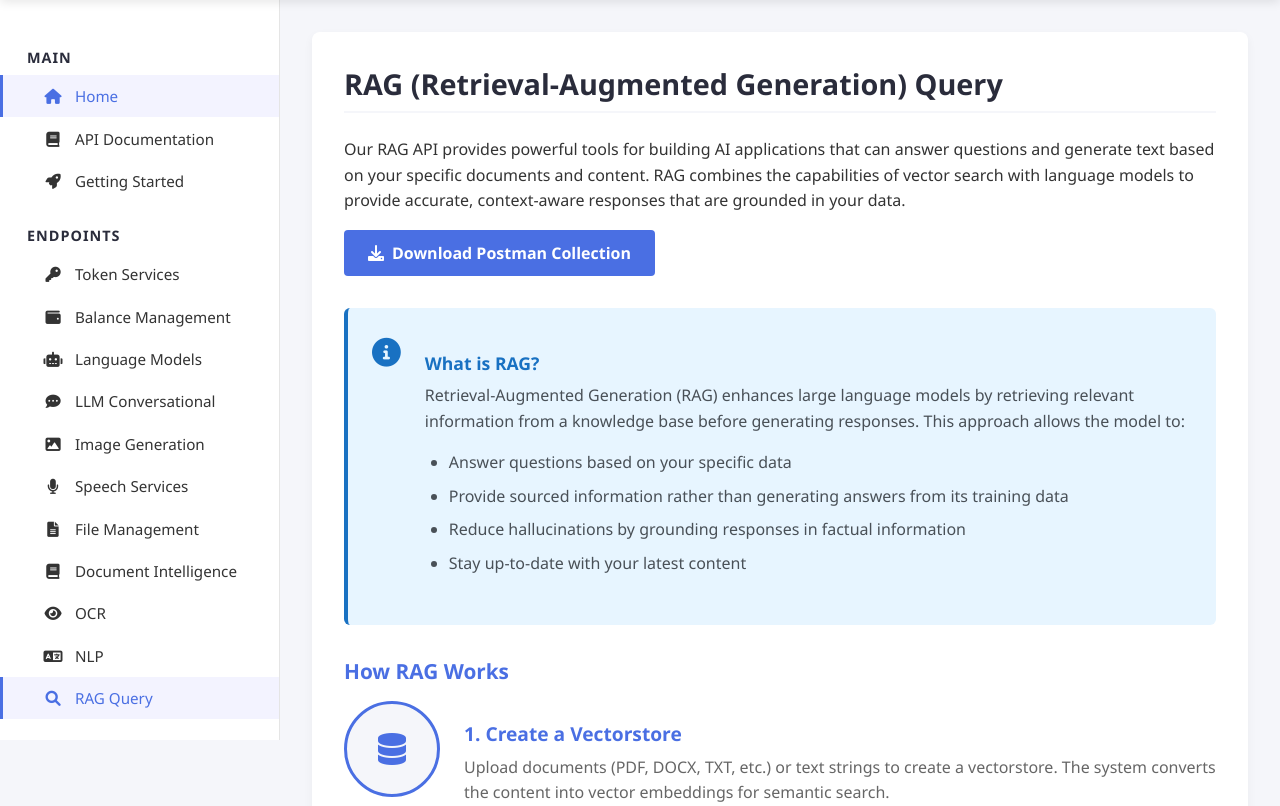
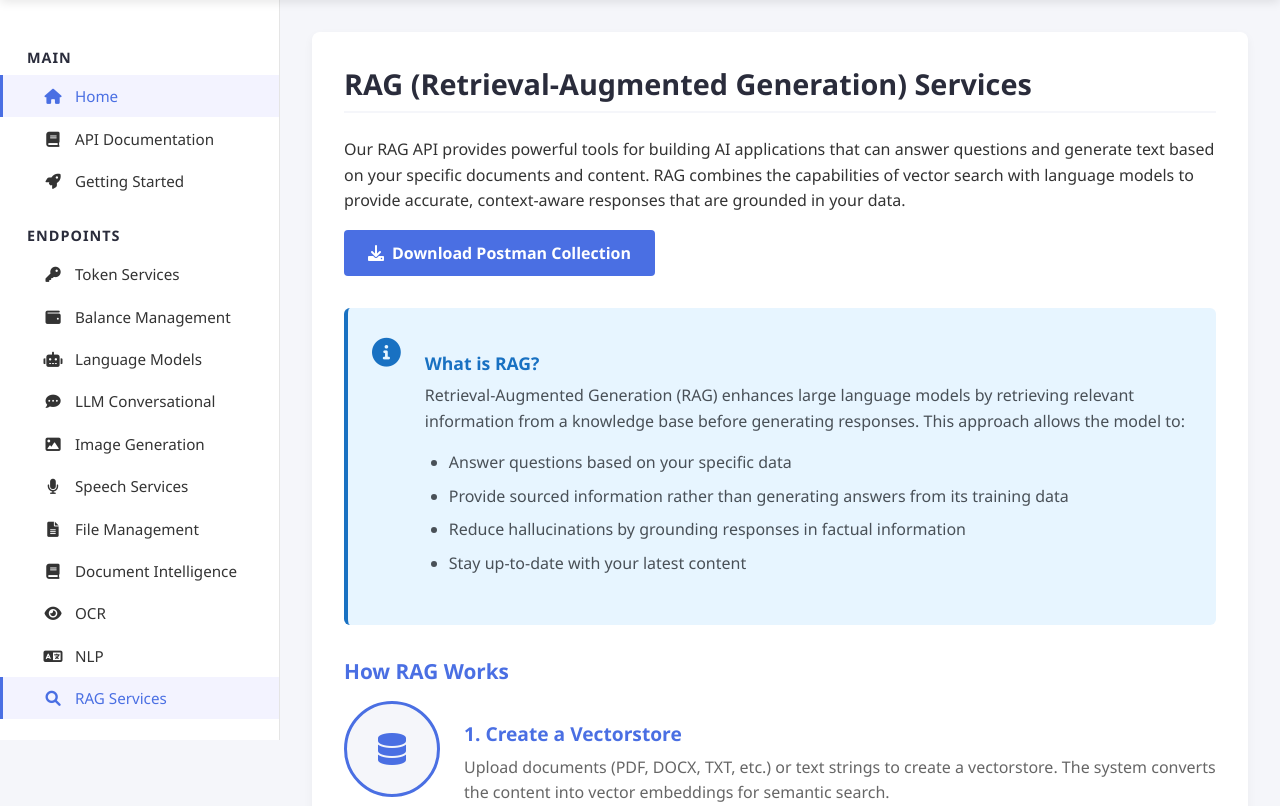
Before and after one commit to tevinric/ai-api-framework, a Flask app: page /docs/rag in a window 1280 px wide. Shown: the part 60-866 px from the top of the page. Run offline with Flask 3, Linux system fonts and the light colour scheme; parts of the project's set-up code (start-up, migrations or seed data) failed here and were passed over.

Commit message:
updates to include NLP

```diff
--- a/app.py
+++ b/app.py
@@ -115,6 +115,11 @@ def document_intelligence():
 def rag():
     return render_template('docs/rag.html')
 
+## NLP
+@app.route('/docs/nlp')
+def nlp():
+    return render_template('docs/nlp.html')
+
 # TOKEN SERVICE ENDPOINTS
 ## GET TOKEN
 from apis.token_services.get_token import register_routes as get_token_endpoint
@@ -204,6 +209,9 @@ register_consume_vectorstore_routes(app)
 from apis.llm_conversation.conversation import register_llm_conversation_routes
 register_llm_conversation_routes(app)
 
+from apis.nlp.sentiment_analysis import register_sentiment_routes
+register_sentiment_routes(app)
+
 from apis.nlp.classification import register_nlp_routes
 register_nlp_routes(app)
 
--- a/templates/docs/rag.html
+++ b/templates/docs/rag.html
@@ -3,7 +3,7 @@
 <head>
     <meta charset="UTF-8">
     <meta name="viewport" content="width=device-width, initial-scale=1.0">
-    <title>RAG Query - AI API Platform</title>
+    <title>RAG Services - AI API Platform</title>
     <link href="https://cdnjs.cloudflare.com/ajax/libs/font-awesome/6.0.0/css/all.min.css" rel="stylesheet">
     <style>
         :root {
@@ -615,7 +615,7 @@
 
     <main class="main-content">
         <section class="content-section">
-            <h2>RAG (Retrieval-Augmented Generation) Query</h2>
+            <h2>RAG (Retrieval-Augmented Generation) Services</h2>
 
             <p>Our RAG API provides powerful tools for building AI applications that can answer questions and generate text based on your specific documents and content. RAG combines the capabilities of vector search with language models to provide accurate, context-aware responses that are grounded in your data.</p>
 
--- a/templates/sidebar.html
+++ b/templates/sidebar.html
@@ -43,7 +43,7 @@
     <i class="fa fa-language"></i> NLP
 </a>
 <a href="{{ url_for('rag') }}" class="sidebar-link">
-    <i class="fas fa-search"></i> RAG Query
+    <i class="fas fa-search"></i> RAG Services
 </a>
 
 <div class="sidebar-category">Resources</div>
```
